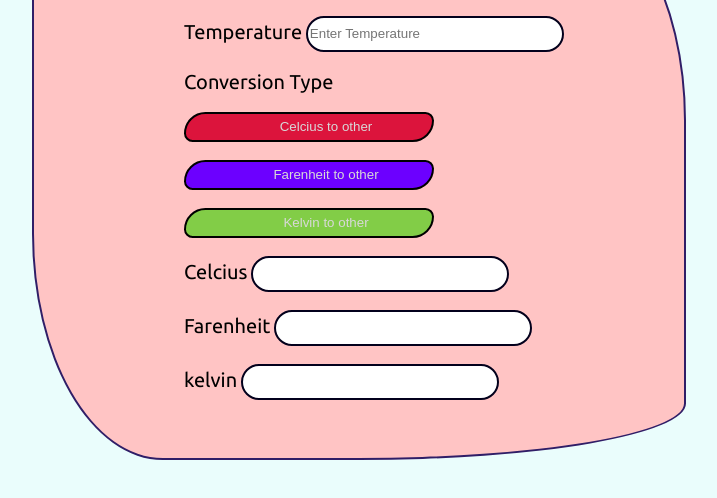
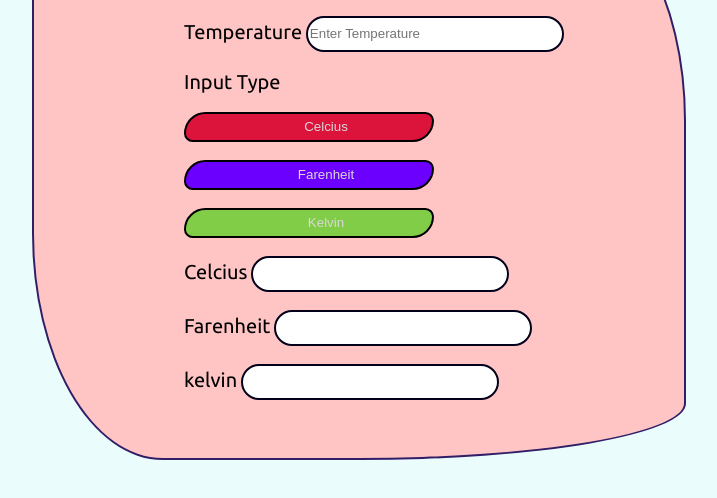
Before and after one commit to NagaHarshitaS/OasisInfobyte-Internship, a plain HTML site: page temp cov/Temperatureconverter.html in a window 1280 px wide. Shown: the part 134-632 px from the top of the page, without its empty margins (326-1043 px from the left). Drawn offline with Linux system fonts and the light colour scheme.

Commit message:
Update Temperatureconverter.html

```diff
--- a/temp cov/Temperatureconverter.html
+++ b/temp cov/Temperatureconverter.html
@@ -11,10 +11,10 @@
 <form>
   <label class="ltemp">Temperature</label>
   <input type="number" id="temp" step="any" placeholder="Enter Temperature" /><br><br>
-  <label>Conversion Type</label><br><br>
-  <button type="button" id="b1" onclick="celToOther()">Celcius to other</button><br><br>
-<button type="button" id="b2" onclick="frToOther()">Farenheit to other</button><br><br>
-<button type="button" id="b3" onclick="kelToOther()">Kelvin to other</button><br><br>
+  <label>Input Type</label><br><br>
+  <button type="button" id="b1" onclick="celToOther()">Celcius </button><br><br>
+<button type="button" id="b2" onclick="frToOther()">Farenheit</button><br><br>
+<button type="button" id="b3" onclick="kelToOther()">Kelvin</button><br><br>
 <label>Celcius</label>
 <input id="celcius"><br><br>
 <label>Farenheit</label>
```
